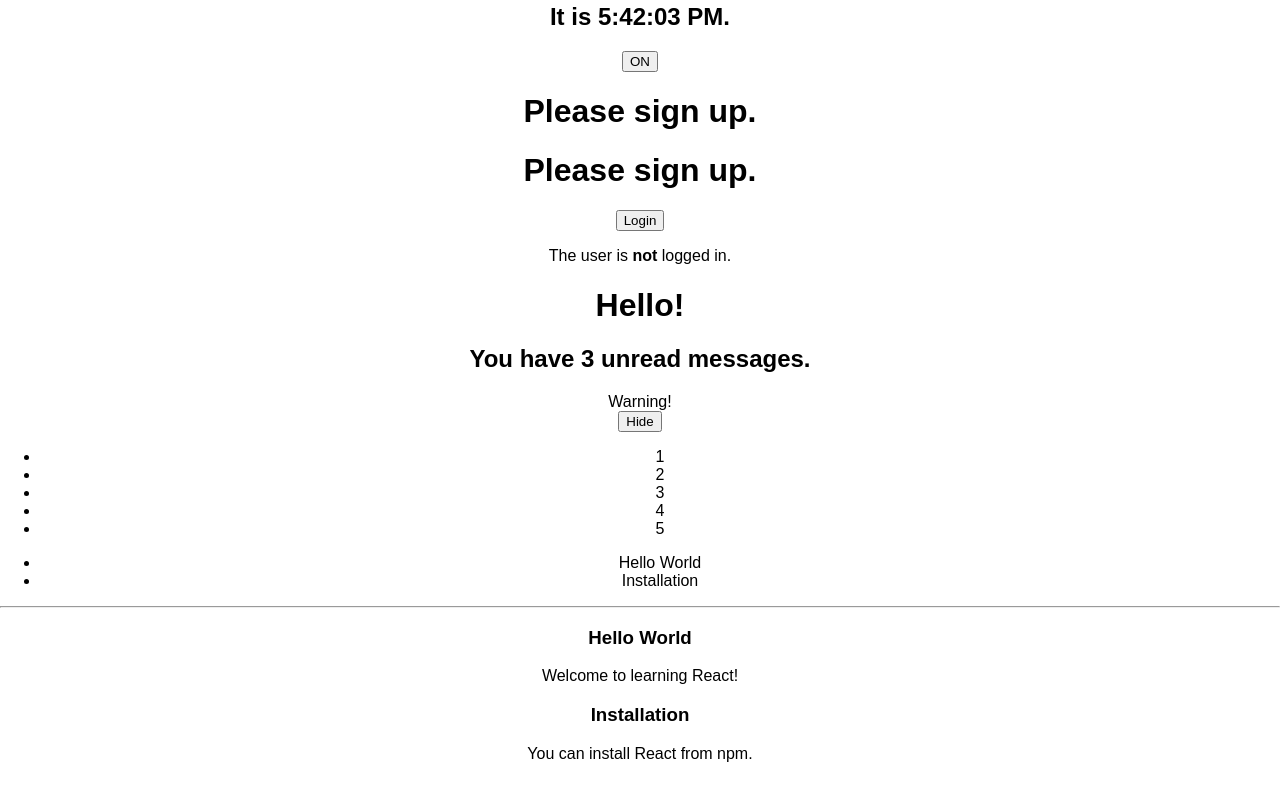
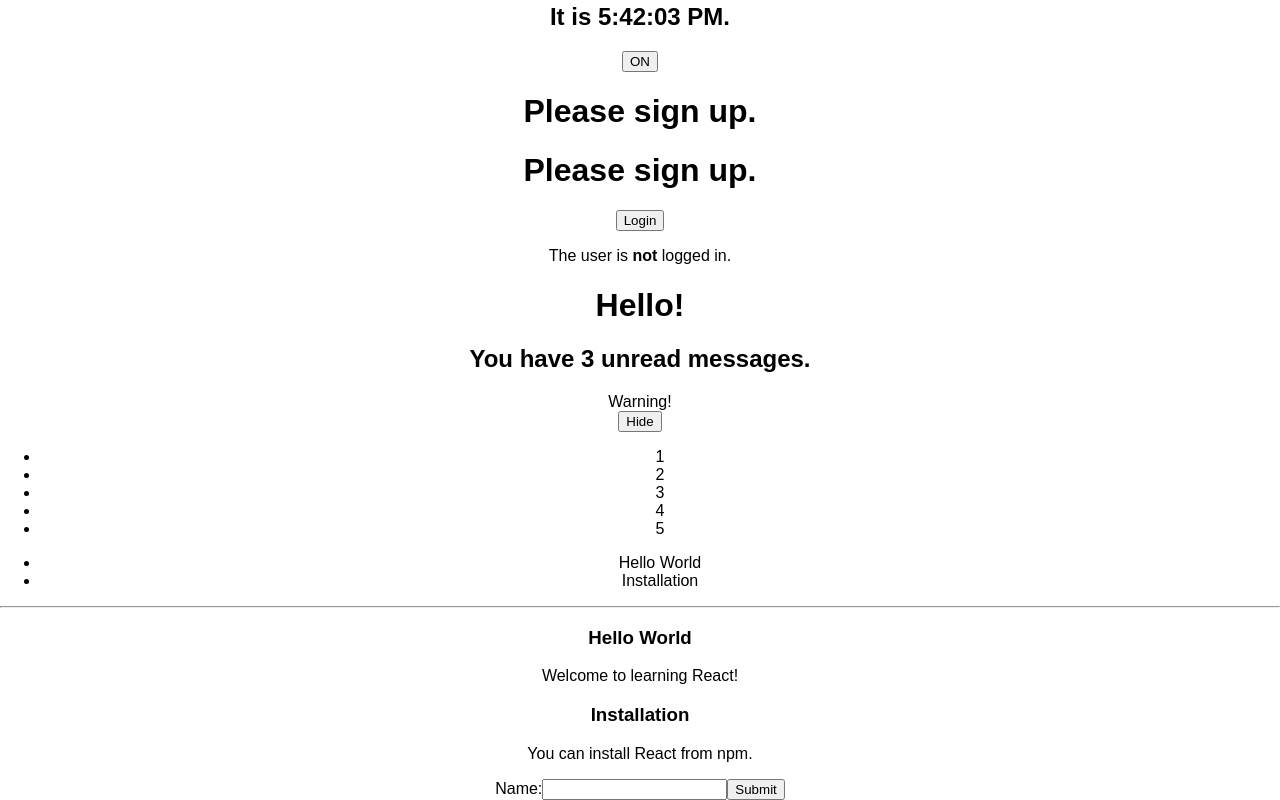
Before and after one commit to djedynak259/smoothie-react-app, a React (Create React App) app: page / in a window 1280 px wide. Shown: the part 376-1176 px from the top of the page. Before the commit the page ends 1155 px from the top, so only its background shows below. Built offline with nearby package versions, Linux system fonts and the light colour scheme.

Commit message:
added nameform

```diff
--- a/src/App.js
+++ b/src/App.js
@@ -9,6 +9,7 @@
 import Greeting from './Greeting.js';
 import NumberList from './NumberList.js';
 import Blog from './Blog.js';
+import NameForm from './NameForm.js';
 
 const hi = <p>Test element here - insert text</p>;
 const messages = ['React', 'Re: React', 'Re:Re: React'];
@@ -47,6 +48,7 @@
         <Page />
         <NumberList numbers={numbers}/>
         <Blog posts={posts} />
+        <NameForm />
       </div>
     );
   }
--- /dev/null
+++ b/src/NameForm.js
@@ -0,0 +1,34 @@
+import React, { Component } from 'react';
+
+class NameForm extends React.Component {
+  constructor(props) {
+    super(props);
+    this.state = {value: ''};
+
+    this.handleChange = this.handleChange.bind(this);
+    this.handleSubmit = this.handleSubmit.bind(this);
+  }
+
+  handleChange(event) {
+    this.setState({value: event.target.value});
+  }
+
+  handleSubmit(event) {
+    alert('A name was submitted: ' + this.state.value);
+    event.preventDefault();
+  }
+
+  render() {
+    return (
+      <form onSubmit={this.handleSubmit}>
+        <label>
+          Name:
+          <input type="text" value={this.state.value} onChange={this.handleChange} />
+        </label>
+        <input type="submit" value="Submit" />
+      </form>
+    );
+  }
+}
+
+export default NameForm;
```
